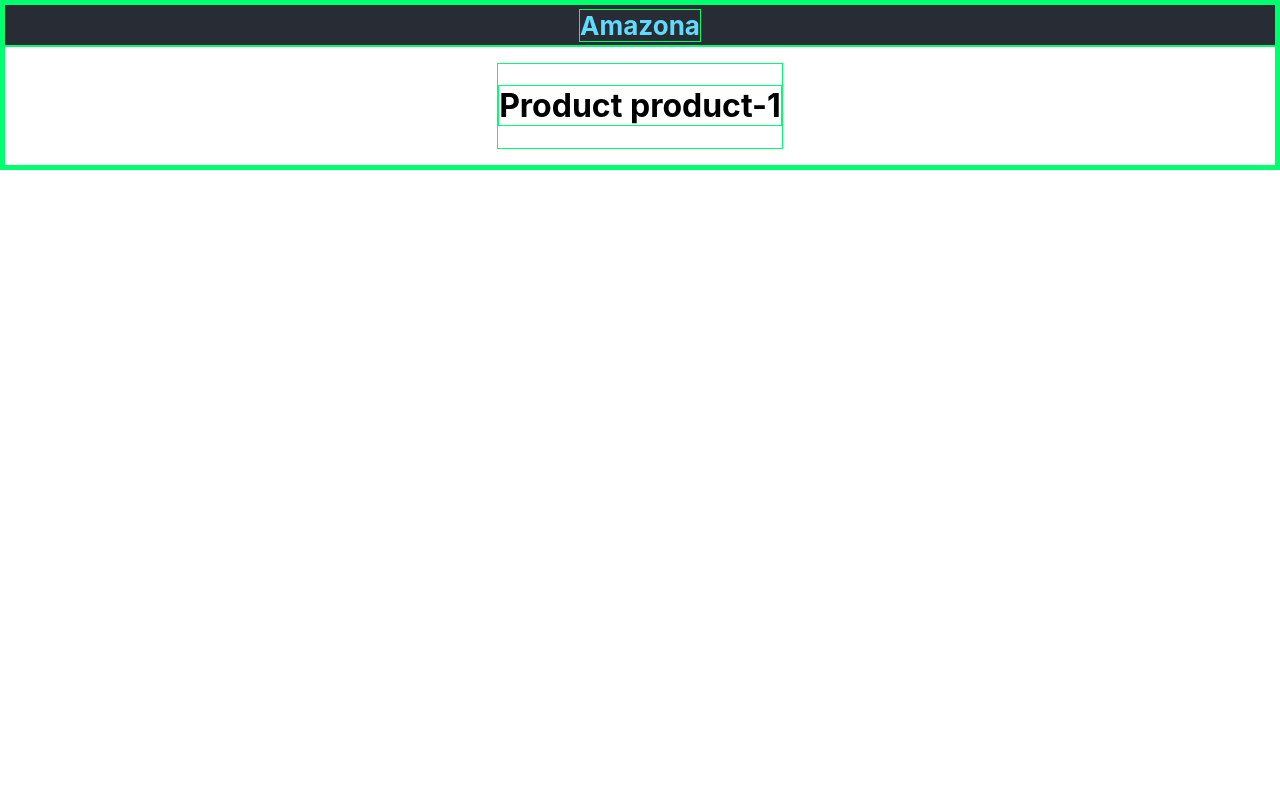
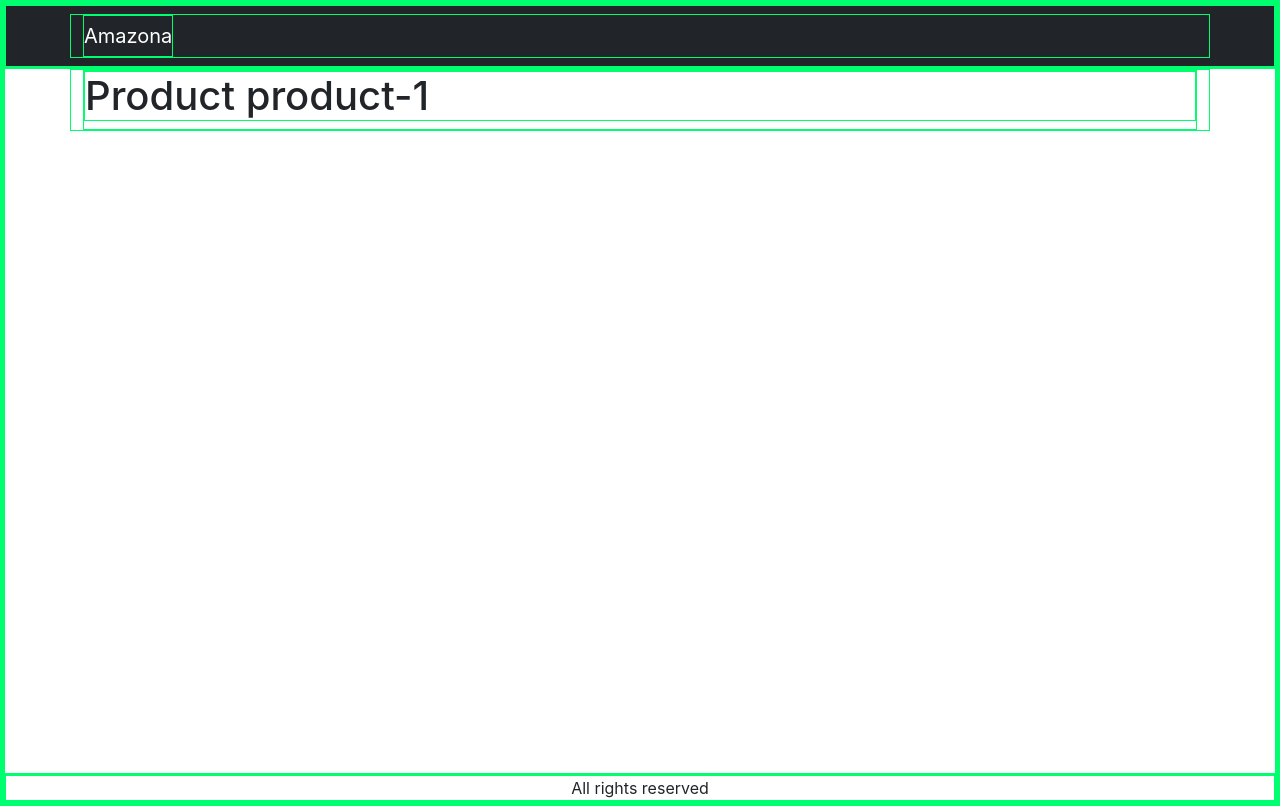
Before and after one commit to Jam19th/Amazona, a React (Create React App) app: page /product/product-1 in a window 1280 px wide. Built offline with nearby package versions, Linux system fonts and the light colour scheme.

Commit message:
added bootstrap and added styling

```diff
--- a/package.json
+++ b/package.json
@@ -8,14 +8,16 @@
     "@testing-library/jest-dom": "^5.17.0",
     "@testing-library/react": "^13.4.0",
     "@testing-library/user-event": "^13.5.0",
+    "bootstrap": "^5.3.1",
     "express": "^4.18.2",
     "jest": "^27.5.1",
     "react": "^18.2.0",
+    "react-bootstrap": "^2.8.0",
     "react-dom": "^18.2.0",
+    "react-router-bootstrap": "^0.26.2",
     "react-router-dom": "^6.15.0",
     "react-scripts": "5.0.1",
     "sequelize": "^6.33.0",
-    "use-reducer-logger": "^1.0.2",
     "web-vitals": "^2.1.4"
   },
   "scripts": {
--- a/src/App.js
+++ b/src/App.js
@@ -1,20 +1,35 @@
-import { BrowserRouter, Link, Route, Routes } from "react-router-dom";
+import { BrowserRouter, Route, Routes } from "react-router-dom";
 import HomeScreen from "./Components/HomeScreen";
 import ProductScreen from "./Components/ProductScreen";
+import { Container, Navbar } from "react-bootstrap";
+import { LinkContainer } from "react-router-bootstrap";
 
 function App() {
   return (
     <BrowserRouter>
-      <div>
+      <div className="d-flex flex-column site-container">
         <header>
-          <Link to="/">Amazona</Link>
+          <Navbar bg="dark" variant="dark">
+            <Container>
+              <LinkContainer to="/">
+                <Navbar.Brand >Amazona</Navbar.Brand>
+              </LinkContainer>
+            </Container>
+          </Navbar>
         </header>
         <main>
+          <Container>
           <Routes>
             <Route path="/" element={<HomeScreen />} />
             <Route path="/product/:slug" element={<ProductScreen />} />
           </Routes>
+          </Container>
         </main>
+        <footer>
+        <div className="text-center">
+          All rights reserved
+        </div>
+        </footer>
       </div>
     </BrowserRouter>
   );
--- a/src/index.css
+++ b/src/index.css
@@ -11,28 +11,21 @@
   -moz-osx-font-smoothing: grayscale;
 }
 
-header {
-  background-color: #282c34;
-  min-height: 5vh;
-  display: flex;
+.site-container {
+  /* display: flex;
   flex-direction: column;
   align-items: center;
-  justify-content: center;
-}
-
-header a {
-  color: #61dafb;
-  font-size: calc(10px + 2vmin);
-  text-decoration: none;
-  font-weight: bold;
+  justify-content: center; */
+  min-height: 100vh;
 }
 
 main {
-  display: flex;
+  /* display: flex;
   flex-direction: column;
   align-items: center;
-  justify-content: center;
-  padding: 1rem;
+  justify-content: center; */
+  /* padding: 1rem; */
+  flex: 1;
 }
 
 .products {
--- a/src/index.js
+++ b/src/index.js
@@ -1,5 +1,6 @@
 import React from 'react';
 import ReactDOM from 'react-dom/client';
+import 'bootstrap/dist/css/bootstrap.min.css';
 import './index.css';
 import App from './App';
 import reportWebVitals from './reportWebVitals';
```
Also changed, not shown: 1 other file (tests, documents, lock files or other folders).
